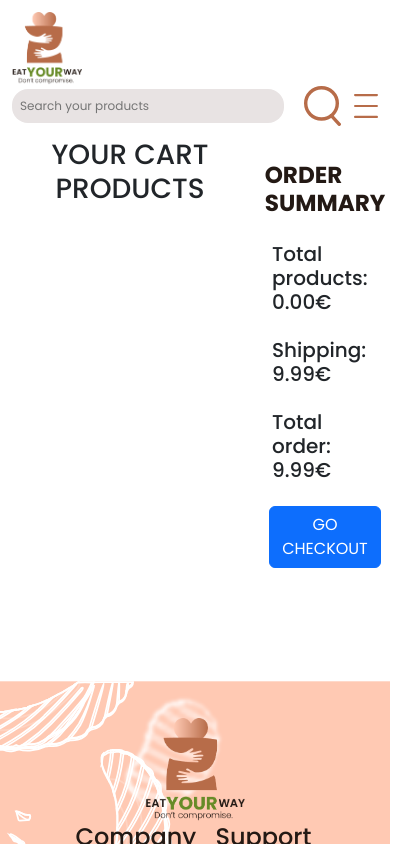
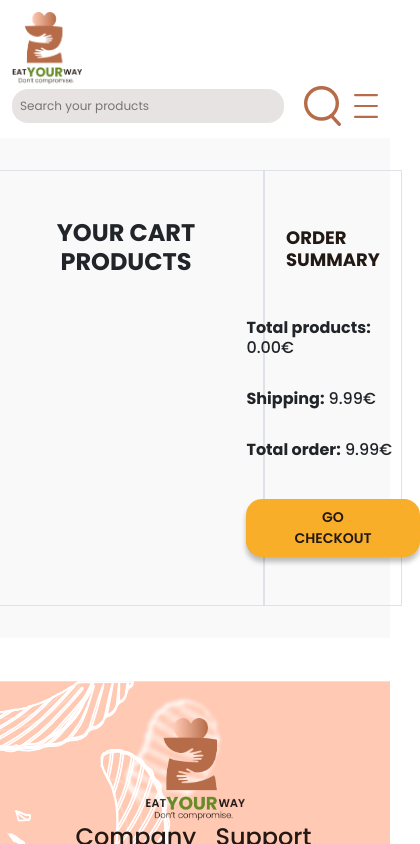
Before and after one commit to GiuseppeColucci95/project-work-team3, a React (Vite) app in the folder FRONTEND/: page /cart in a window 390 px wide. Shown: the top 844 px of the page, 420 px wide, since content can reach past the window. Built offline with nearby package versions, Linux system fonts and the light colour scheme.

Commit message:
edit cart page style

```diff
--- a/FRONTEND/src/index.css
+++ b/FRONTEND/src/index.css
@@ -488,6 +488,45 @@ h3 {
 
 /* #endregion 404 component */
 
+/* #region CART component */
+
+.cart-list {
+  background-color: var(--light);
+  padding: 2rem 0 2rem;
+}
+.btn-quantity {
+  border: none;
+  color: var(--primary);
+  background-color: transparent;
+  cursor: pointer;
+  .bi-plus-circle,
+  .bi-dash-circle {
+    font-size: 1.5rem;
+  }
+}
+#quantity {
+  font-size: 16px;
+  font-weight: 500;
+}
+.btn-checkout {
+  border-style: none;
+  border-radius: 1rem;
+  margin-bottom: 3rem;
+  padding: 0.5rem 3rem 0.5rem;
+  font-weight: 600;
+  background: var(--accent);
+  color: var(--dark);
+  box-shadow: 0px 5px 5px rgba(0, 0, 0, 0.25);
+  cursor: pointer;
+  text-decoration: none;
+
+  &:hover {
+    background-color: var(--secondary);
+  }
+}
+
+/* #endregion CART component */
+
 /* ------------ HOMEPAGE component ------------ */
 
 
@@ -637,76 +676,86 @@ footer {
     padding: 0 0 0 1rem;
     font-size: 14px;
   }
-
   .searchbar {
     padding: 0.5rem 2rem 0.5rem 0.5rem !important;
   }
-
   .search {
     margin-left: 0.25rem !important;
   }
-
   .wishlist {
     margin-left: 0 !important;
   }
-
   #jumbotron {
     min-height: 280px !important;
     max-height: 300px !important;
   }
-
   .jumbo-container {
     width: 100% !important;
   }
-
   .jumbo-title {
     font-size: 40px !important;
     padding-bottom: 0 !important;
   }
-
   .jumbo-text {
     font-size: 20px !important;
     padding-bottom: 1rem !important;
     line-height: 1.5rem !important;
   }
-
   .explore-btn {
     font-size: 15px !important;
   }
-
   .food-allergens {
     width: 100px !important;
   }
-
   .allergens-title {
     font-size: 18px;
   }
-
   .product-container {
     width: 70%;
   }
-
   .product-img {
     margin-bottom: 1rem;
   }
-
   .img-description {
     display: flex;
     justify-content: center;
     align-items: center;
     padding-bottom: 3rem;
   }
-
   .img-descr {
     width: 80% !important;
   }
-
   .footer-menu-ce {
     gap: 1rem !important;
   }
-
   .payoff {
     display: none !important;
+  }
+  .product-name {
+    font-size: 20px !important;
+  }
+  .quantity-section {
+    padding: 1rem 0 1rem;
+  }
+  .product-price-cart {
+    font-size: 22px !important;
+  }
+  .product-image-cart {
+    width: 100px !important;
+    height: 100px !important;
+  }
+  .btn-checkout {
+    font-size: 14px;
+  }
+  .your-cart {
+    font-size: 24px;
+  }
+  .order-summary {
+    font-size: 18px;
+    margin: 2rem 0 2rem 0 !important;
+  }
+  .summary-price {
+    font-size: 16px !important;
   }
 }
 
--- a/FRONTEND/src/pages/Cart.jsx
+++ b/FRONTEND/src/pages/Cart.jsx
@@ -10,31 +10,29 @@ export default function Cart() {
   //template
   return (
     <>
-      <section id="cart">
-
+      <section id="cart" className="cart-list">
         <div className="container">
-
-          <div className="row">
-            <div className="col-8">
-              <h1 className="text-center">YOUR CART PRODUCTS</h1>
+          <div className="row gx-5">
+            <div className="col-8 cart-products border">
+              <h1 className="text-center mt-5 your-cart"><strong>YOUR CART PRODUCTS</strong></h1>
               <div className="row row-cols-1 row-gap-3 my-5">
                 {
                   (cart) &&
                   (
                     cart.map(product => (
                       <div key={`${product.name}-product`} className="col">
-                        <div className="row d-flex justify-content-center">
-                          <div className="col-2">
+                        <div className="row d-flex justify-content-center mb-3">
+                          <div className="col-2 product-image-cart">
                             <img src={product.image} alt="image" className="w-100 rounded-4" />
                           </div>
                           <div className="col-6 d-flex flex-column align-items-start justify-content-between">
-                            <h3 className="mb-0">{product.name}</h3>
-                            <div className="d-flex align-items-center gap-2">
-                              <button onClick={() => removeCartProduct(product)} className="btn btn-primary"><i className="bi bi-dash-circle"></i></button>
-                              <div id="quantity" className="mx-3">{product.cartQuantity}</div>
-                              <button onClick={() => addCartProduct(product)} className="btn btn-primary"><i className="bi bi-plus-circle"></i></button>
+                            <h3 className="mb-0 product-name-cart">{product.name}</h3>
+                            <div className="d-flex align-items-center gap-2 quantity-section">
+                              <button onClick={() => removeCartProduct(product)} className="btn-quantity"><i className="bi bi-dash-circle"></i></button>
+                              <div id="quantity" className="mx-1">{product.cartQuantity}</div>
+                              <button onClick={() => addCartProduct(product)} className="btn-quantity"><i className="bi bi-plus-circle"></i></button>
                             </div>
-                            <h3>{`${(product.price * product.cartQuantity).toFixed(2)}€`}</h3>
+                            <h3 className="product-price-cart">{`${(product.price * product.cartQuantity).toFixed(2)}€`}</h3>
                           </div>
                         </div>
                       </div>
@@ -43,21 +41,19 @@ export default function Cart() {
                 }
               </div>
             </div>
-            <div className="col-4 d-flex flex-column justify-content-start align-items-center pt-4 gap-3">
-              <h3>ORDER SUMMARY</h3>
-
-              <h5>Total products: {totalPrice.toFixed(2)}€ </h5>
-              <h5>Shipping: {(totalPrice > 39.99) ? ('0.00') : ('9.99')}€ </h5>
-              <h5>Total order: {(totalPrice > 39.99) ? (totalPrice.toFixed(2)) : ((totalPrice + 9.99).toFixed(2))}€ </h5>
-
-              <Link to="/checkout">
-                <button type="button" className="btn btn-primary">GO CHECKOUT</button>
-              </Link>
+            <div className="col-4 d-flex flex-column justify-content-start align-items-center pt-4 gap-3 summary border">
+              <h3 className="mt-4 order-summary">ORDER SUMMARY</h3>
+              <div className="summary-text d-flex flex-column gap-4">
+                <h5 className="summary-price"><strong>Total products:</strong> {totalPrice.toFixed(2)}€ </h5>
+                <h5 className="summary-price"><strong>Shipping:</strong> {(totalPrice > 39.99) ? ('0.00') : ('9.99')}€ </h5>
+                <h5 className="summary-price"><strong>Total order:</strong> {(totalPrice > 39.99) ? (totalPrice.toFixed(2)) : ((totalPrice + 9.99).toFixed(2))}€ </h5>
+                <Link to="/checkout">
+                  <button type="button" className="btn-checkout mt-2">GO CHECKOUT</button>
+                </Link>
+              </div>
 
             </div>
           </div>
-
-
         </div>
       </section>
     </>
```
